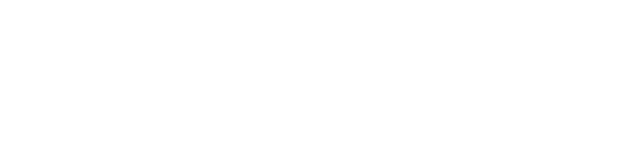
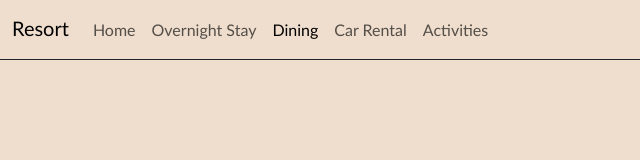
Before and after one commit to kayepoblete/VacationResort, a plain HTML site: page dining.html in a window 1280 px wide. Shown: the whole page, without its empty margins (0-640 px from the left). Drawn offline with nearby package versions, Linux system fonts and the light colour scheme.

Commit message:
Updated dining.html
Updated dining.html

```diff
--- a/dining.html
+++ b/dining.html
@@ -0,0 +1,58 @@
+<!--  -->
+<!DOCTYPE html>
+<html lang="en">
+<head>
+    <meta charset="UTF-8">
+    <meta http-equiv="X-UA-Compatible" content="IE=edge">
+    <meta name="viewport" content="width=device-width, initial-scale=1.0">
+    <title>Vacation Resort</title>
+
+    <!-- CSS -->
+    <link rel="stylesheet" href="css/style.css">
+    <!-- Bootstrap -->
+    <link href="https://cdn.jsdelivr.net/npm/bootstrap@5.3.0-alpha3/dist/css/bootstrap.min.css" rel="stylesheet" integrity="sha384-KK94CHFLLe+nY2dmCWGMq91rCGa5gtU4mk92HdvYe+M/SXH301p5ILy+dN9+nJOZ" crossorigin="anonymous">
+</head>
+<body>
+    <nav class="navbar sticky-top navbar-expand-lg">
+        <div class="container-fluid">
+            <a class="navbar-brand" href="index.html">Resort</a>
+            <button class="navbar-toggler" type="button" data-bs-toggle="collapse"
+               data-bs-target="#navbarSupportedContent" aria-controls="navbarSupportedContent" aria-expanded="false"
+               aria-label="Toggle navigation">
+               <span class="navbar-toggler-icon"></span>
+            </button>
+            <div class="collapse navbar-collapse" id="navbarSupportedContent">
+                <ul class="navbar-nav me-auto mb-2 mb-lg-0">
+                    <li class="nav-item">
+                        <a class="nav-link" href="index.html">Home</a>
+                    </li>
+                    <li class="nav-item">
+                        <a class="nav-link" href="cost_estimator.html">Overnight Stay</a>
+                    </li>
+                    <li class="nav-item">
+                        <a class="nav-link active" href="dining.html">Dining</a>
+                    </li>
+                    <li class="nav-item">
+                        <a class="nav-link" href="#">Car Rental</a>
+                    </li>
+                    <li class="nav-item">
+                        <a class="nav-link" href="#">Activities</a>
+                    </li>
+                </ul>
+            </div>
+        </div>
+    </nav>
+
+    <!--  -->
+    <main>
+        <div class="container">
+
+        </div>
+    </main>
+
+    <!-- JavaScript -->
+    <script src="scripts/script.js"></script>
+    <!-- Bootstrap JS -->
+    <script src="https://cdn.jsdelivr.net/npm/bootstrap@5.3.0-alpha3/dist/js/bootstrap.bundle.min.js" integrity="sha384-ENjdO4Dr2bkBIFxQpeoTz1HIcje39Wm4jDKdf19U8gI4ddQ3GYNS7NTKfAdVQSZe" crossorigin="anonymous"></script>
+</body>
+</html>
```
Also changed, not shown: cost_estimator.html (+1 -0 lines).
